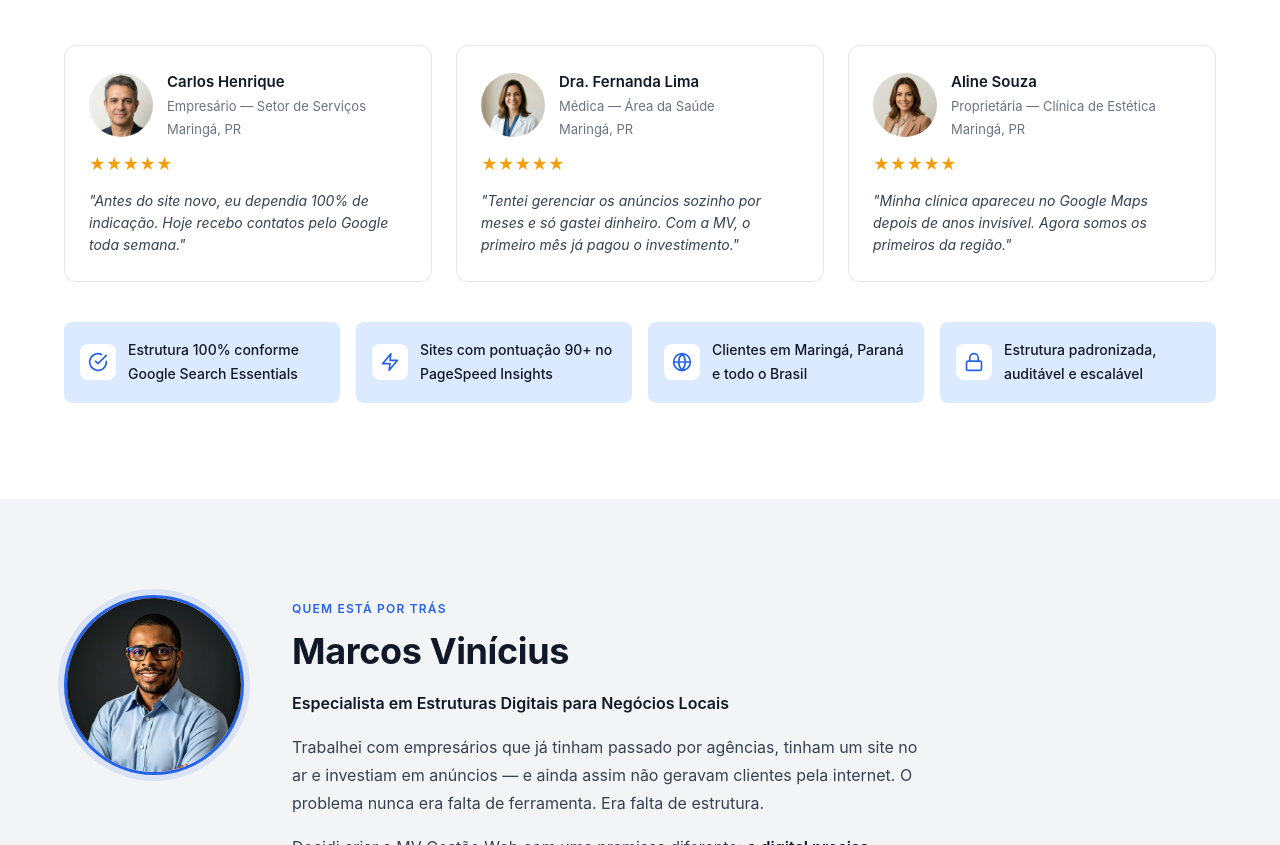
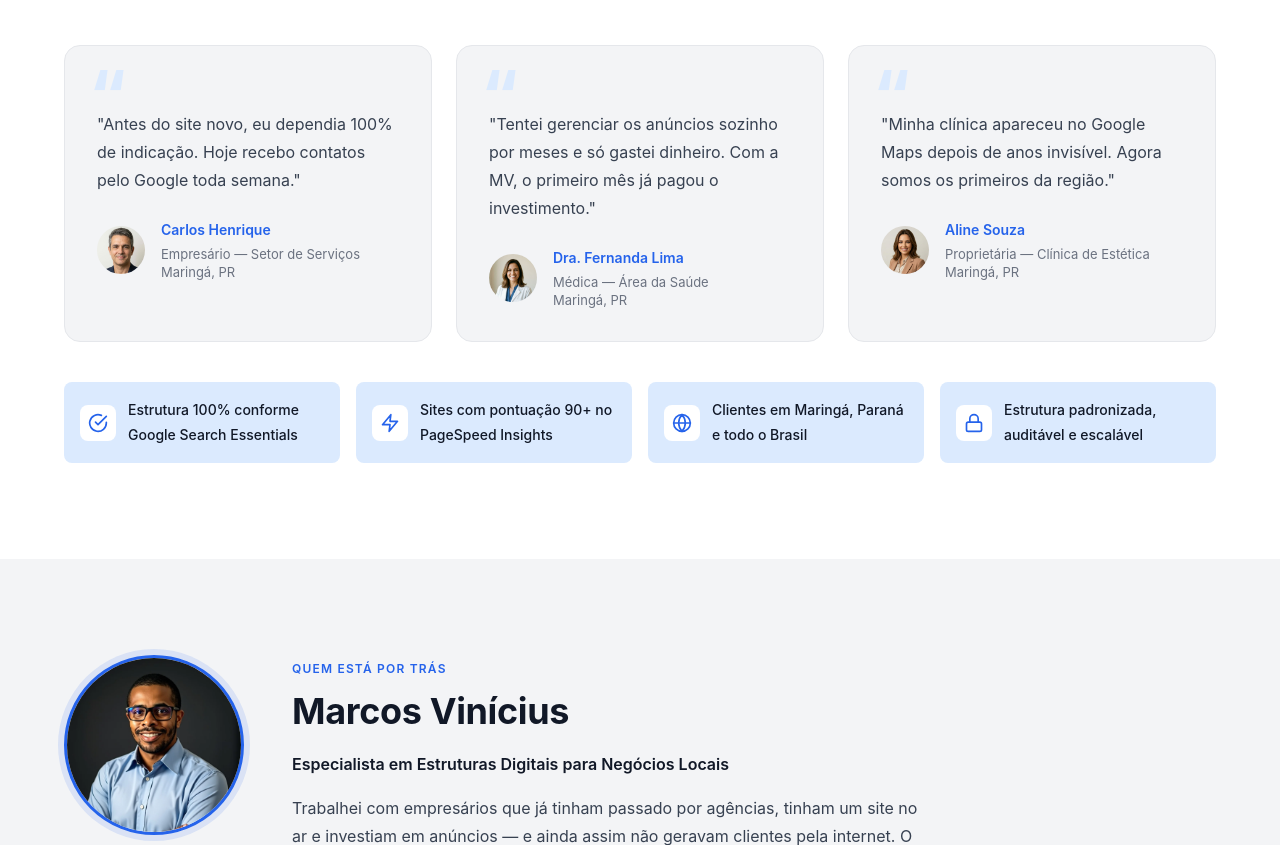
Before and after one commit to marcosvinicis/mvgestaoweb, a plain HTML site: page public/index.html in a window 1280 px wide. Shown: the part 5318-6163 px from the top of the page. Drawn offline with Linux system fonts and the light colour scheme.

Commit message:
fix: reverter layout de depoimentos e adicionar foto pequena

```diff
--- a/public/assets/css/style.css
+++ b/public/assets/css/style.css
@@ -947,65 +947,70 @@ section {
     background: var(--color-surface);
 }
 
-.testimonials-grid {
+.depoimentos-grid {
     display: grid;
-    grid-template-columns: repeat(3, 1fr);
-    gap: 24px;
-}
-
-.testimonial-card {
-    background: #fff;
-    border: 1px solid #E5E7EB;
-    border-radius: 12px;
-    padding: 24px;
-    display: flex;
-    flex-direction: column;
-    gap: 12px;
-}
-
-.testimonial-header {
-    display: flex;
-    align-items: center;
-    gap: 14px;
-}
-
-.testimonial-photo {
-    width: 64px;
-    height: 64px;
+    gap: var(--space-6);
+    margin-top: var(--space-12);
+}
+
+.depoimento-card {
+    background: var(--color-surface-alt);
+    border: 1px solid var(--color-border);
+    border-radius: var(--radius-xl);
+    padding: var(--space-8);
+    position: relative;
+    transition: box-shadow var(--transition-base);
+}
+
+.depoimento-card:hover {
+    box-shadow: var(--shadow-md);
+}
+
+.depoimento-card::before {
+    content: '\201C';
+    position: absolute;
+    top: var(--space-4);
+    left: var(--space-6);
+    font-size: 4rem;
+    line-height: 1;
+    color: var(--color-accent-light);
+    font-weight: var(--font-extrabold);
+}
+
+.depoimento-text {
+    font-size: var(--text-base);
+    color: var(--color-text-body);
+    line-height: 1.75;
+    margin-top: var(--space-8);
+    margin-bottom: var(--space-6);
+}
+
+.depoimento-cliente {
+    display: flex;
+    align-items: center;
+    gap: var(--space-4);
+    margin-top: var(--space-6);
+}
+
+.depoimento-foto {
+    width: 48px;
+    height: 48px;
     border-radius: 50%;
     object-fit: cover;
     flex-shrink: 0;
 }
 
-.testimonial-info {
-    display: flex;
-    flex-direction: column;
-    gap: 2px;
+.depoimento-autor {
+    font-size: var(--text-sm);
+    font-weight: var(--font-semibold);
+    color: var(--color-accent);
+}
+
+.depoimento-cargo {
     font-size: 13px;
-    color: #6B7280;
-}
-
-.testimonial-info strong {
-    font-size: 15px;
-    color: #111827;
-}
-
-.testimonial-stars {
-    color: #F59E0B;
-    font-size: 16px;
-}
-
-.testimonial-card p {
-    font-size: 14px;
-    color: #374151;
-    line-height: 1.6;
-    font-style: italic;
-}
-
-@media (max-width: 768px) {
-    .testimonials-grid {
-        grid-template-columns: 1fr;
-    }
+    color: var(--color-text-muted);
+    line-height: 1.4;
+    margin-top: 2px;
 }
 
 .credenciais-grid {
@@ -1921,6 +1926,10 @@ section {
     }
 
 
+    .depoimentos-grid {
+        grid-template-columns: repeat(2, 1fr);
+    }
+
     .servicos-grid {
         grid-template-columns: repeat(2, 1fr);
     }
@@ -1972,6 +1981,10 @@ section {
 
     .hero h1 {
         font-size: var(--text-5xl);
+    }
+
+    .depoimentos-grid {
+        grid-template-columns: repeat(3, 1fr);
     }
 
     .servicos-grid {
--- a/public/index.html
+++ b/public/index.html
@@ -646,54 +646,47 @@
                         funciona.</p>
                 </div>
 
-                <div class="testimonials-grid fade-up">
-
-                    <div class="testimonial-card">
-                        <div class="testimonial-header">
-                            <img src="/assets/img/depoimento-1.jpg" alt="Cliente MV Gestão Web"
-                                class="testimonial-photo">
-                            <div class="testimonial-info">
-                                <strong>Carlos Henrique</strong>
-                                <span>Empresário — Setor de Serviços</span>
-                                <span>Maringá, PR</span>
+                <ul class="depoimentos-grid" role="list">
+                    <li class="depoimento-card fade-up stagger-1">
+                        <p class="depoimento-text">
+                            "Antes do site novo, eu dependia 100% de indicação. Hoje recebo contatos pelo Google toda
+                            semana."
+                        </p>
+                        <div class="depoimento-cliente">
+                            <img src="/assets/img/depoimento-1.jpg" alt="Carlos Henrique" class="depoimento-foto">
+                            <div>
+                                <p class="depoimento-autor">Carlos Henrique</p>
+                                <p class="depoimento-cargo">Empresário — Setor de Serviços<br>Maringá, PR</p>
                             </div>
                         </div>
-                        <div class="testimonial-stars">★★★★★</div>
-                        <p>"Antes do site novo, eu dependia 100% de indicação. Hoje recebo contatos pelo Google toda
-                            semana."</p>
-                    </div>
-
-                    <div class="testimonial-card">
-                        <div class="testimonial-header">
-                            <img src="/assets/img/depoimento-2.jpg" alt="Cliente MV Gestão Web"
-                                class="testimonial-photo">
-                            <div class="testimonial-info">
-                                <strong>Dra. Fernanda Lima</strong>
-                                <span>Médica — Área da Saúde</span>
-                                <span>Maringá, PR</span>
+                    </li>
+                    <li class="depoimento-card fade-up stagger-2">
+                        <p class="depoimento-text">
+                            "Tentei gerenciar os anúncios sozinho por meses e só gastei dinheiro. Com a MV, o primeiro
+                            mês já pagou o investimento."
+                        </p>
+                        <div class="depoimento-cliente">
+                            <img src="/assets/img/depoimento-2.jpg" alt="Dra. Fernanda Lima" class="depoimento-foto">
+                            <div>
+                                <p class="depoimento-autor">Dra. Fernanda Lima</p>
+                                <p class="depoimento-cargo">Médica — Área da Saúde<br>Maringá, PR</p>
                             </div>
                         </div>
-                        <div class="testimonial-stars">★★★★★</div>
-                        <p>"Tentei gerenciar os anúncios sozinho por meses e só gastei dinheiro. Com a MV, o primeiro
-                            mês já pagou o investimento."</p>
-                    </div>
-
-                    <div class="testimonial-card">
-                        <div class="testimonial-header">
-                            <img src="/assets/img/depoimento-3.jpg" alt="Cliente MV Gestão Web"
-                                class="testimonial-photo">
-                            <div class="testimonial-info">
-                                <strong>Aline Souza</strong>
-                                <span>Proprietária — Clínica de Estética</span>
-                                <span>Maringá, PR</span>
+                    </li>
+                    <li class="depoimento-card fade-up stagger-3">
+                        <p class="depoimento-text">
+                            "Minha clínica apareceu no Google Maps depois de anos invisível. Agora somos os primeiros da
+                            região."
+                        </p>
+                        <div class="depoimento-cliente">
+                            <img src="/assets/img/depoimento-3.jpg" alt="Aline Souza" class="depoimento-foto">
+                            <div>
+                                <p class="depoimento-autor">Aline Souza</p>
+                                <p class="depoimento-cargo">Proprietária — Clínica de Estética<br>Maringá, PR</p>
                             </div>
                         </div>
-                        <div class="testimonial-stars">★★★★★</div>
-                        <p>"Minha clínica apareceu no Google Maps depois de anos invisível. Agora somos os primeiros da
-                            região."</p>
-                    </div>
-
-                </div>
+                    </li>
+                </ul>
 
                 <ul class="credenciais-grid fade-up" role="list" aria-label="Credenciais MV Gestão Web">
                     <li class="credencial-item">
```
